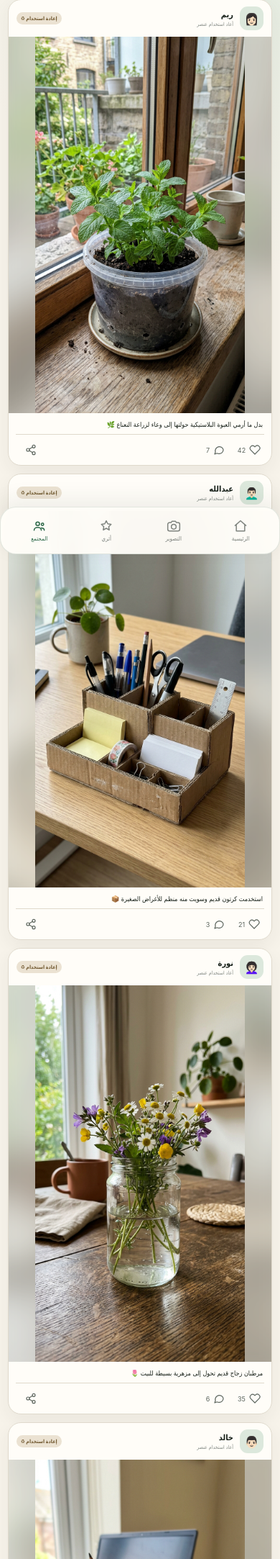
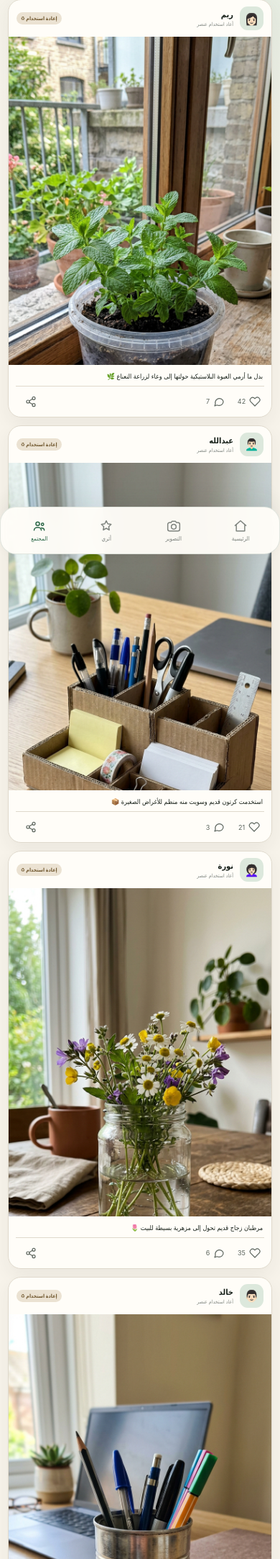
Before and after one commit to SYPOOR/relife-tuwaiq-hackathon, a Flask app: page /community in a window 390 px wide. Shown: the part 74-2240 px from the top of the page at 72% size. Run offline with Flask 3, Linux system fonts and the light colour scheme; data comes from the database, SQL or seed files in the repository.

Commit message:
Stabilize navigation and community rendering

```diff
--- a/static/app.js
+++ b/static/app.js
@@ -67,28 +67,6 @@ document.addEventListener("DOMContentLoaded", function () {
                 if (cameraButton) cameraButton.focus({ preventScroll: true });
             }, 420);
         });
-    }
-
-    const bottomNavigation = document.querySelector(".bottom-navigation");
-    if (bottomNavigation) {
-        const cameraNav = bottomNavigation.querySelector(".nav-camera");
-        if (cameraNav && !cameraNav.querySelector("span")) {
-            const label = document.createElement("span");
-            label.textContent = "التصوير";
-            cameraNav.appendChild(label);
-        }
-
-        if (!bottomNavigation.querySelector('[href="/impact"]')) {
-            const impactLink = document.createElement("a");
-            impactLink.href = "/impact";
-            impactLink.className = "nav-link";
-            impactLink.innerHTML = '<svg viewBox="0 0 24 24"><path d="m12 3 2.5 5.1 5.6.8-4 3.9.9 5.5-5-2.7-5 2.7.9-5.5-4-3.9 5.6-.8L12 3Z"/></svg><span>أثري</span>';
-            const communityLink = bottomNavigation.querySelector('a[href*="community"]');
-            bottomNavigation.insertBefore(impactLink, communityLink || null);
-        }
-    }
-    if (bottomNavigation && bottomNavigation.parentElement !== document.body) {
-        document.body.appendChild(bottomNavigation);
     }
 
     requestAnimationFrame(function () {
--- a/static/style.css
+++ b/static/style.css
@@ -1194,6 +1194,7 @@ body.onboarding-open { overflow: hidden; }
     display: grid;
     place-items: center;
     background: #dfe4dc;
+    height: clamp(360px, 56dvh, 560px);
 }
 .community-post .post-photo-wrap::before {
     content: "";
@@ -1203,9 +1204,9 @@ body.onboarding-open { overflow: hidden; }
     background-image: var(--post-bg);
     background-position: center;
     background-size: cover;
-    filter: blur(22px) saturate(.72);
-    opacity: .55;
-    transform: scale(1.08);
+    filter: none;
+    opacity: .2;
+    transform: scale(1.03);
 }
 .community-post .post-photo-wrap::after {
     content: "";
@@ -1218,25 +1219,38 @@ body.onboarding-open { overflow: hidden; }
     position: relative;
     z-index: 1;
     width: 100%;
-    height: auto;
-    max-height: 68dvh;
+    height: 100%;
+    max-height: none;
     aspect-ratio: auto;
     object-fit: contain;
     box-shadow: 0 0 28px rgba(21,35,24,.12);
 }
 
 @media (max-width: 650px) {
+    .community-post .post-photo-wrap {
+        height: clamp(330px, 54dvh, 500px);
+    }
     .community-post .community-photo {
-        height: auto;
-        max-height: 62dvh;
+        height: 100%;
+        max-height: none;
         aspect-ratio: auto;
         object-fit: contain;
     }
 }
 
 @media (max-height: 700px) and (max-width: 650px) {
+    .community-post .post-photo-wrap {
+        height: min(52dvh, 390px);
+        min-height: 285px;
+    }
     .community-post .community-photo {
-        height: auto;
-        max-height: 58dvh;
+        height: 100%;
+        max-height: none;
     }
 }
+
+/* Keep the navigation geometry identical before and after JavaScript loads. */
+.bottom-navigation {
+    grid-template-columns: repeat(4, minmax(0, 1fr));
+    contain: layout paint;
+}
--- a/templates/community.html
+++ b/templates/community.html
@@ -18,7 +18,7 @@
 
     <link
         rel="stylesheet"
-        href="{{ url_for('static', filename='style.css') }}?v=15"
+        href="{{ url_for('static', filename='style.css') }}?v=27"
     >
 </head>
 
@@ -242,6 +242,15 @@
                 <path d="M9 4 7.5 6H5a3 3 0 0 0-3 3v8a3 3 0 0 0 3 3h14a3 3 0 0 0 3-3V9a3 3 0 0 0-3-3h-2.5L15 4H9Z"/>
                 <circle cx="12" cy="13" r="4"/>
             </svg>
+            <span>التصوير</span>
+        </a>
+
+
+        <a href="{{ url_for('impact') }}" class="nav-link">
+            <svg viewBox="0 0 24 24">
+                <path d="m12 3 2.5 5.1 5.6.8-4 3.9.9 5.5-5-2.7-5 2.7.9-5.5-4-3.9 5.6-.8L12 3Z"/>
+            </svg>
+            <span>أثري</span>
         </a>
 
 
@@ -373,7 +382,7 @@
 
 
 <script
-    src="{{ url_for('static', filename='app.js') }}?v=16"
+    src="{{ url_for('static', filename='app.js') }}?v=27"
 ></script>
 
 </body>
--- a/templates/impact.html
+++ b/templates/impact.html
@@ -8,7 +8,7 @@
     <link rel="manifest" href="{{ url_for('static', filename='manifest.json') }}">
     <link rel="apple-touch-icon" href="{{ url_for('static', filename='assets/logo.png') }}">
     <title>أثري — إعادة الحياة</title>
-    <link rel="stylesheet" href="{{ url_for('static', filename='style.css') }}?v=26">
+    <link rel="stylesheet" href="{{ url_for('static', filename='style.css') }}?v=27">
 </head>
 <body class="impact-page">
 <div class="app impact-app">
@@ -70,6 +70,6 @@
         <a href="{{ url_for('community') }}" class="nav-link"><svg viewBox="0 0 24 24"><circle cx="9" cy="8" r="3"/><circle cx="17" cy="9" r="2"/><path d="M3 19c0-3 2.7-5 6-5s6 2 6 5"/><path d="M15 15c3 0 5 1.5 5 4"/></svg><span>المجتمع</span></a>
     </nav>
 </div>
-<script src="{{ url_for('static', filename='app.js') }}?v=16"></script>
+<script src="{{ url_for('static', filename='app.js') }}?v=27"></script>
 </body>
 </html>
--- a/templates/index.html
+++ b/templates/index.html
@@ -17,7 +17,7 @@
 
     <link
         rel="stylesheet"
-        href="{{ url_for('static', filename='style.css') }}?v=11"
+        href="{{ url_for('static', filename='style.css') }}?v=27"
     >
 </head>
 
@@ -404,7 +404,7 @@
 
 
 <script
-    src="{{ url_for('static', filename='app.js') }}?v=16"
+    src="{{ url_for('static', filename='app.js') }}?v=27"
 ></script>
 
 </body>
```
Also changed, not shown: static/sw.js (+13 -8 lines), templates/idea.html (+11 -2 lines), templates/result.html (+11 -2 lines).
